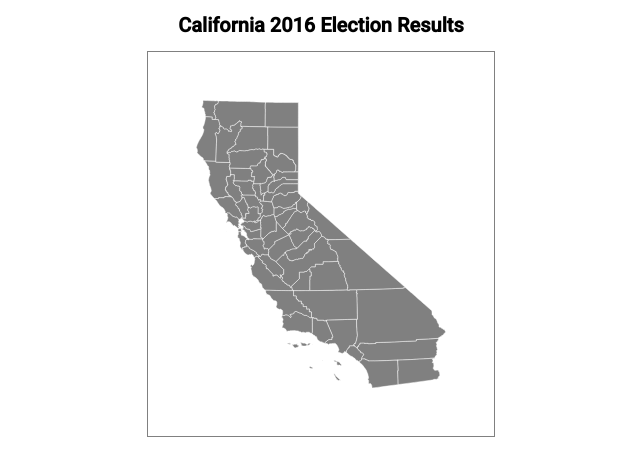
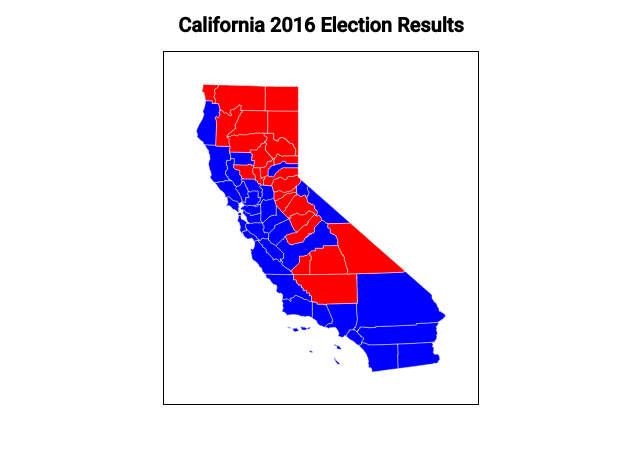
Before and after one commit to rekhers/california-elections, a website built with Parcel: page src/index.html in a window 1280 px wide. Shown: the whole page, without its empty margins (319-959 px from the left). Built offline with nearby package versions, Linux system fonts and the light colour scheme.

Commit message:
get map working with red/blue results

```diff
--- a/package.json
+++ b/package.json
@@ -12,5 +12,8 @@
     "babel-polyfill": "^6.26.0",
     "d3": "^5.12.0",
     "parcel-bundler": "^1.12.3"
+  },
+  "devDependencies": {
+    "sass": "^1.22.12"
   }
 }
--- a/src/js/script.js
+++ b/src/js/script.js
@@ -2,7 +2,40 @@ import "babel-polyfill";
 import * as d3 from "d3";
 
 /*
+* Initialize the map
+*/
+async function init () {
+   const svg = await insertSVG();
+   const data = await d3.csv('/data/ca-votes.csv');
+   const fips = await d3.csv('/data/ca-fips.csv');
+
+   handleData(data, fips);
+}
+
+function handleData(data, fips) {
+   //rollup data by county
+   const counties = d3.nest()
+   .key((d) => { return d.county; })
+   .object(data);
+
+
+   const matched = fips.map((f) => {
+      const name = f.county.trim();
+      return {'name': name, 'votes': counties[name], 'fips': f.fips};
+   })
+
+   const newMatched = d3.nest()
+      .key((d) => { return d.fips})
+      .object(matched)
+
+
+   buildMap(newMatched);
+}
+
+/*
+*
 * Fetch the svg and insert it into the DOM
+*
 */
 function insertSVG () {
    const container = document.querySelector(".svg-container");
@@ -15,32 +48,38 @@ function insertSVG () {
     })
 }
 
-function buildMap(data, fips) {
-   console.log("fips", fips)
+function getColor(county) {
+   const results = county[0].votes;
+   const lookup = {};
+   const republican = "Donald J. Trump";
+   const democrat = "Hillary Clinton";
 
-   //rollup data by county
-   var counties = d3.nest()
-   .key(function(d) { return d.county; })
-   .entries(data);
+   if(results) {
+      results.forEach((r) => {
+         lookup[r.candidate] = r.votes;
+      })
+   }
 
-   console.log("COUNTIES:", counties)
+   if(parseInt(lookup[republican]) > parseInt(lookup[democrat])) {
+      return "red"
+   } else {
+      return "blue"
+   }
+}
 
+function buildMap(data) {
    d3.select(".cali")
       .attr("viewbox", "0 0 300 400")
       .attr("width", "100%")
       .attr("height", "auto")
-}
 
+   const paths = document.getElementsByTagName('path');
 
-/*
-* Initialize the map
-*/
-async function init () {
-   const svg = await insertSVG();
-   const data = await d3.csv('/data/ca-votes.csv');
-   const fips = await d3.csv('/data/ca-fips.csv');
-   console.log("fips", fips);
-   buildMap(data, fips)
+  [...paths].forEach((path) => {
+      const color = getColor(data[path.id]);
+      document.getElementById(path.id).setAttribute('fill', color);
+  })
+
 }
 
 
--- a/src/scss/base.scss
+++ b/src/scss/base.scss
@@ -20,13 +20,13 @@ h1 {
 }
 
 .cali {
-    border: 1px solid gray;
-    padding: 48px;
+    border: 1px solid black;
+    padding: 32px;
     max-width: 250px;
 }
 
 path {
-    fill: gray;
+    // fill: gray;
     stroke: white;
     stroke-width: 1.5;
 
```
Also changed, not shown: src/data/ca-fips.csv (line endings or trailing spaces), 1 other file.
